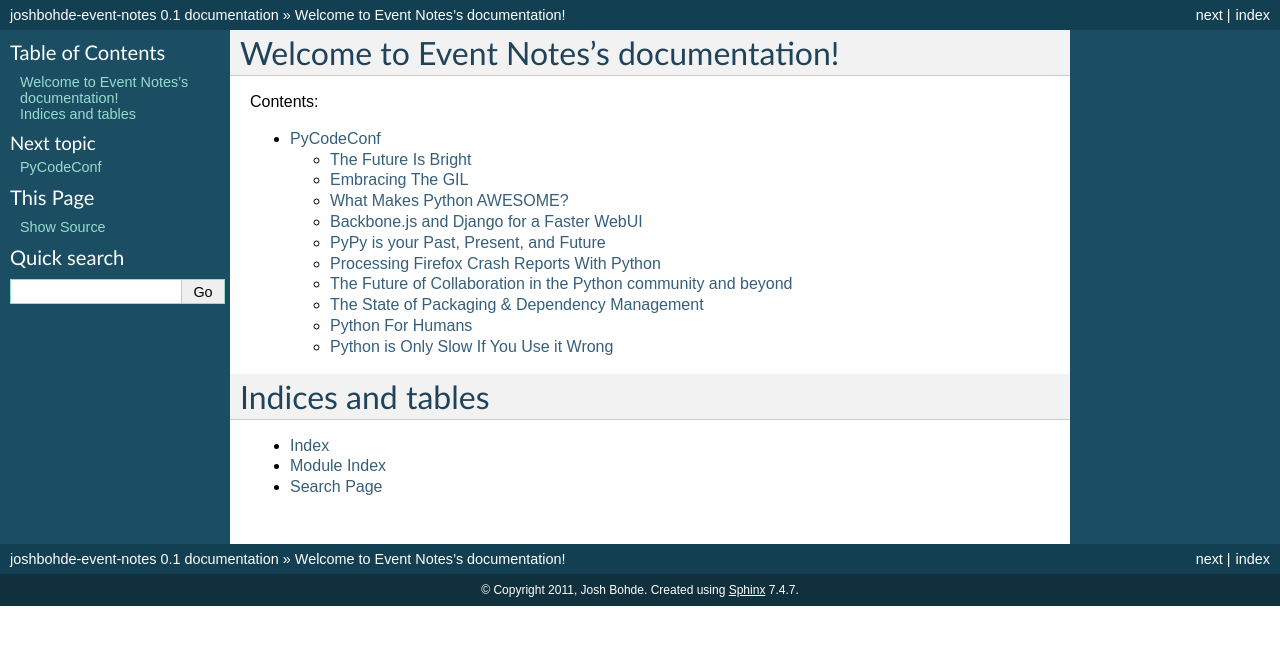
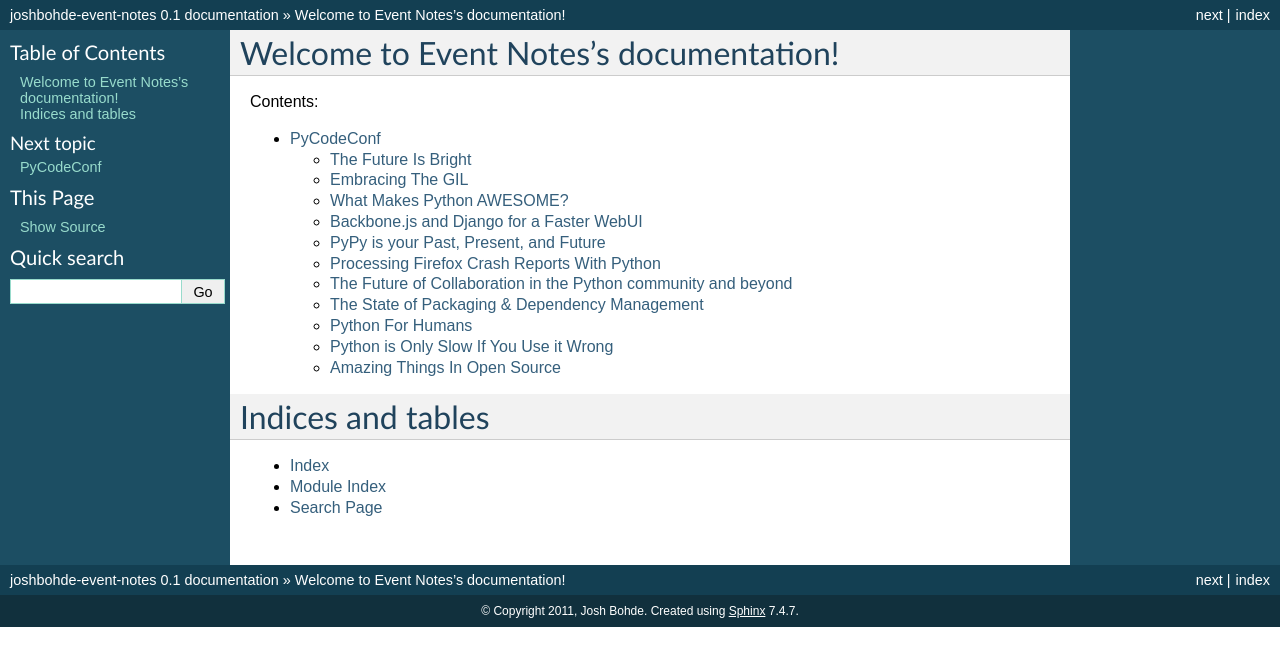
Before and after one commit to bohde/joshbohde-event-notes, a Sphinx documentation site: the page built from source/index.rst, in a window 1280 px wide. Shown: the top 666 px of the page. Built offline with Sphinx 7.4.7, drawn with Linux system fonts in a browser that asks for light colours.

Commit message:
Setup for Amazing Things In Open Source

```diff
--- /dev/null
+++ b/source/pycodeconf/amazing_things_in_open_source.rst
@@ -0,0 +1,7 @@
+=============================
+Amazing Things In Open Source
+=============================
+
+Author
+------
+  * Audrey Roy (http://twitter.com/audreyr)
--- a/source/pycodeconf/index.rst
+++ b/source/pycodeconf/index.rst
@@ -15,3 +15,4 @@ PyCodeConf
    state_of_packaging_and_dependency_management
    api_design_and_pragmatic_python
    python_is_only_slow_if_youre_using_it_wrong
+   amazing_things_in_open_source
```
